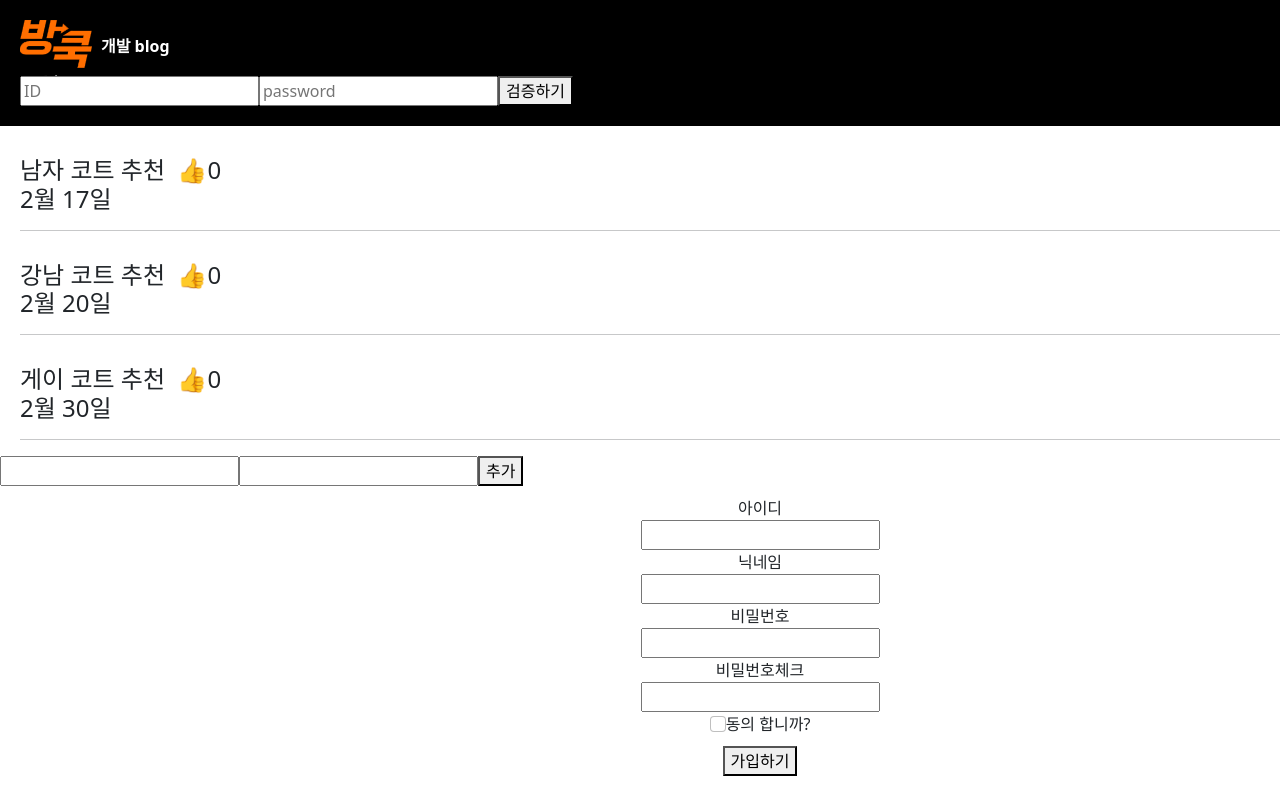
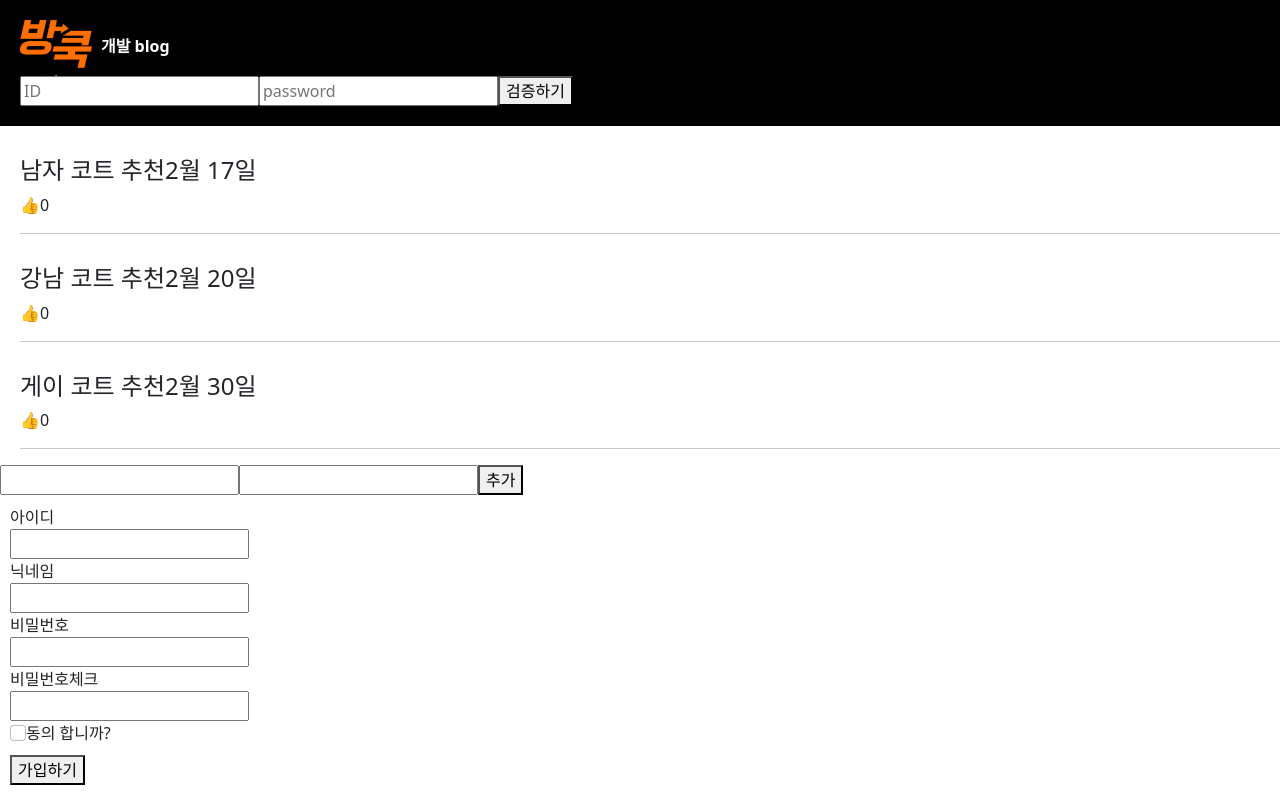
Before and after one commit to ShinHeeSun/-, a React (Create React App) app: page / in a window 1280 px wide. Shown: the top 800 px of the page. Built offline with nearby package versions, Linux system fonts and the light colour scheme.

Commit message:
first commit

```diff
--- /dev/null
+++ b/db.json
@@ -0,0 +1,19 @@
+{
+  "posts": [
+    {
+      "id": 1,
+      "title": "json-server",
+      "author": "typicode"
+    }
+  ],
+  "comments": [
+    {
+      "id": 1,
+      "body": "some comment",
+      "postId": 1
+    }
+  ],
+  "profile": {
+    "name": "typicode"
+  }
+}
--- a/src/App.css
+++ b/src/App.css
@@ -1,6 +1,11 @@
 body {
   width:1520px;
   margin: 0 auto;
+  user-select: none;
+    -ms-user-select: 'none';
+    -moz-user-select: 'none';
+    -webkit-user-select: none;
+
 }
 
 .black-nav {
@@ -29,3 +34,19 @@ body {
   background-color: gray;
   color: black;
 }
+.checkbox{
+  cursor: pointer;
+}
+.likeButton{
+  cursor: pointer;
+}
+
+@media screen and (max-width: 768px) {
+  body {
+    width: 100%;
+    margin: 0 auto
+  }
+  .form {
+    text-align: center;
+  }
+}
--- a/src/Components/BlogList.js
+++ b/src/Components/BlogList.js
@@ -1,18 +1,14 @@
-import React, {useState} from "react";
-import '../App.css'
+import React, { useState } from 'react';
+import '../App.css';
 import Modal from './Modal';
+import LikeButton from './ComponetsJs/LikeButton';
 
-
-
-
-function BlogList () {
-
-
-    const [titleList, setTitleList] = useState( [
-        {id: 1, title : '남자 코트 추천', text : '2월 17일'},
-        {id: 2, title : '강남 코트 추천', text : '2월 20일'},
-        {id: 3, title : '게이 코트 추천', text : '2월 30일'},
-      ])
+function BlogList() {
+  const [titleList, setTitleList] = useState([
+    { id: 1, title: '남자 코트 추천', text: '2월 17일' },
+    { id: 2, title: '강남 코트 추천', text: '2월 20일' },
+    { id: 3, title: '게이 코트 추천', text: '2월 30일' },
+  ]);
   const [inputText, setInputText] = useState('');
   const [inputText1, setInputText1] = useState('');
   const [nextId, setNextIde] = useState(4);
@@ -20,37 +16,29 @@ function BlogList () {
   const onChange = (e) => setInputText(e.target.value);
   const onChange1 = (e) => setInputText1(e.target.value);
 
-
-
   const onKeyUP = (e) => {
     if (e.key === 'Enter') {
-  onClick ();
+      onClick();
     }
-}
+  };
   const onClick = () => {
     const nextNames = titleList.concat({
       id: nextId,
       title: inputText,
-    text : inputText1
+      text: inputText1,
     });
     setNextIde(nextId + 1);
     setTitleList(nextNames);
     setInputText('');
     setInputText1('');
-
   };
 
-
-
   const [only, setOnly] = useState(0);
-
-
 
   let [like, setLike] = useState(0);
   const likeClike = () => {
     setLike(like + 1);
   };
-
 
   let [modal, setModal] = useState(false);
   const openModal = () => {
@@ -61,28 +49,32 @@ const onClick = () => {
     }
   };
 
-
-      const nameList = titleList.map((e, i) =>
-
-      (<div className="list"  key={i}>
-          <h4 onClick={()=>{setOnly(i); openModal() }}>
-          {e.title} <span onClick={likeClike}> &nbsp;👍{like} <br /></span> {e.text} </h4>
-
+  const nameList = titleList.map((e, i) => (
+    <div className="list" key={i}>
+      <h4
+        onClick={() => {
+          setOnly(i);
+          openModal();
+        }}
+      >
+        {e.title}
+        {e.text}
+      </h4>
+      <span onClick={likeClike}>
+        <LikeButton />{' '}
+      </span>
       <hr />
     </div>
-      ))
-    return(
-        <div >
+  ));
+  return (
+    <div>
       {nameList}
 
-
-            {modal === true ? <Modal titleList={titleList}
-            only={only}
-            /> : null}
+      {modal === true ? <Modal titleList={titleList} only={only} /> : null}
       <input value={inputText} onChange={onChange} />
       <input value={inputText1} onChange={onChange1} onKeyUp={onKeyUP} />
 
-      <button onClick={onClick} >추가</button>
+      <button onClick={onClick}>추가</button>
     </div>
   );
 }
--- a/src/Components/ComponetsJs.js/LikeButton.js
+++ b/src/Components/ComponetsJs/LikeButton.js
@@ -7,13 +7,10 @@ function LikeButton() {
     setLike(like + 1);
   };
 
-
   return (
-    <div>
-      <h4>
-        <span onClick={likeClike}>👍{like}</span>{' '}
-      </h4>
-    </div>
+    <>
+      <span className='likeButton' onClick={likeClike}>👍{like}</span>{' '}
+    </>
   );
 }
 export default LikeButton;
--- a/src/Components/Join.js
+++ b/src/Components/Join.js
@@ -1,15 +1,14 @@
-import React, {useState} from 'react'
+import React, { useState } from 'react';
 import axios from 'axios';
 
-
 function Join() {
-    const [id,setId] = useState('');
-    const [nick,setNick] = useState('');
-    const [password,setPassword] = useState('');
-    const [passwordCheck,setPasswordCheck] = useState('');
-    const [term,setTerm] = useState(false);
-    const [passwordError,setPasswordError] = useState(false);
-    const [termError,setTermError] = useState(false);
+  const [id, setId] = useState('');
+  const [nick, setNick] = useState('');
+  const [password, setPassword] = useState('');
+  const [passwordCheck, setPasswordCheck] = useState('');
+  const [term, setTerm] = useState(false);
+  const [passwordError, setPasswordError] = useState(false);
+  const [termError, setTermError] = useState(false);
 
   const onSubmit = (e) => {
     e.preventDefault();
@@ -17,10 +16,10 @@ function Join() {
      * 1. 비밀번호와 비밀번호 체크가 다를 경우를 검증한다
      * 2. 약관 동의를 확인한다.
      */
-        if(password !== passwordCheck){
+    if (password !== passwordCheck) {
       return setPasswordError(true);
     }
-        if(!term){
+    if (!term) {
       return setTermError(true);
     }
     console.log({
@@ -28,7 +27,7 @@ function Join() {
       nick,
       password,
       passwordCheck,
-            term
+      term,
     });
   };
   const onClick = () => {
@@ -38,10 +37,10 @@ function Join() {
       data: {
         id,
         nick,
-          password
-        }
+        password,
+      },
     });
-    }
+  };
 
   // Coustom Hook 이전
   const onChangeId = (e) => {
@@ -62,42 +61,82 @@ function Join() {
     //체크박스 초기화
     setTermError(false);
     setTerm(e.target.checked);
-    }
-    return(
+  };
+  return (
     <>
-        <form onSubmit={onSubmit} style={{padding:10, display:'flex', flexDirection:'column', textAlign:'center'}}>
-
+      <form
+        className="form"
+        onSubmit={onSubmit}
+        style={{
+          padding: 10,
+          display: 'flex',
+          flexDirection: 'column',
+        }}
+      >
         <div>
-                <label htmlFor="user-id">아이디</label><br/>
+          <label htmlFor="user-id">아이디</label>
+          <br />
           <input name="user-id" value={id} required onChange={onChangeId} />
         </div>
         <div>
-                <label htmlFor="user-nick">닉네임</label><br/>
-                <input name="user-nick" value={nick} required onChange={onChangeNick} />
+          <label htmlFor="user-nick">닉네임</label>
+          <br />
+          <input
+            name="user-nick"
+            value={nick}
+            required
+            onChange={onChangeNick}
+          />
         </div>
         <div>
-                <label htmlFor="user-password">비밀번호</label><br/>
-                <input name="user-password" type="password" value={password} required onChange={onChangePassword} />
+          <label htmlFor="user-password">비밀번호</label>
+          <br />
+          <input
+            name="user-password"
+            type="password"
+            value={password}
+            required
+            onChange={onChangePassword}
+          />
         </div>
         <div>
-                <label htmlFor="user-password-check">비밀번호체크</label><br/>
-                <input name="user-password-check" type="password" value={passwordCheck} required onChange={onChangePasswordChk} />
-                {passwordError && <div style={{color : 'red'}}>비밀번호가 일치하지 않습니다.</div>}
+          <label htmlFor="user-password-check">비밀번호체크</label>
+          <br />
+          <input
+            name="user-password-check"
+            type="password"
+            value={passwordCheck}
+            required
+            onChange={onChangePasswordChk}
+          />
+          {passwordError && (
+            <div style={{ color: 'red' }}>비밀번호가 일치하지 않습니다.</div>
+          )}
         </div>
         <div>
-                <input className="form-check-input" type="checkbox" id="flexCheckDefault"
-                 name="user-term" value={term} onChange={onChangeTerm}></input>
-                     <label className="form-check-label" htmlFor="flexCheckDefault">동의 합니까?</label>
-                {termError && <div style={{color : 'red'}}>약관에 동의하셔야 합니다.</div>}
+          <input
+            className="form-check-input checkbox"
+            type="checkbox"
+            id="flexCheckDefault"
+            name="user-term"
+            value={term}
+            onChange={onChangeTerm}
+          ></input>
+          <label className="form-check-label" htmlFor="flexCheckDefault">
+            동의 합니까?
+          </label>
+          {termError && (
+            <div style={{ color: 'red' }}>약관에 동의하셔야 합니다.</div>
+          )}
         </div>
-            <div style={{marginTop:10}}>
-                <button type="submit" onClick={onClick}>가입하기</button>
+        <div style={{ marginTop: 10 }}>
+          <button type="submit" onClick={onClick}>
+            가입하기
+          </button>
         </div>
       </form>
-
-
     </>
   );
-};
+}
 
 export default Join;
```
Also changed, not shown: src/Components/ComponetsJs.js/ItertionSample.js (deleted, +0 -41 lines), src/Components/ComponetsJs/Const.js (renamed from src/Components/ComponetsJs.js/Const.js), src/Components/ComponetsJs/Login.js (renamed from src/Components/ComponetsJs.js/Login.js). Lines whose indentation alone changed are shown as unchanged.
